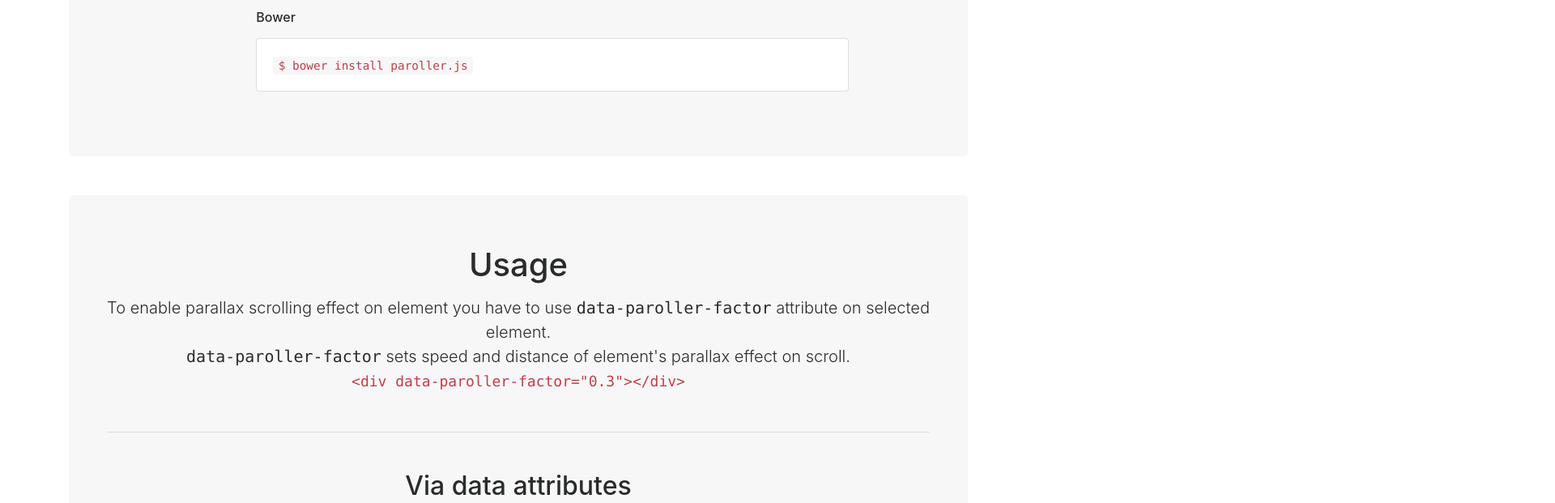
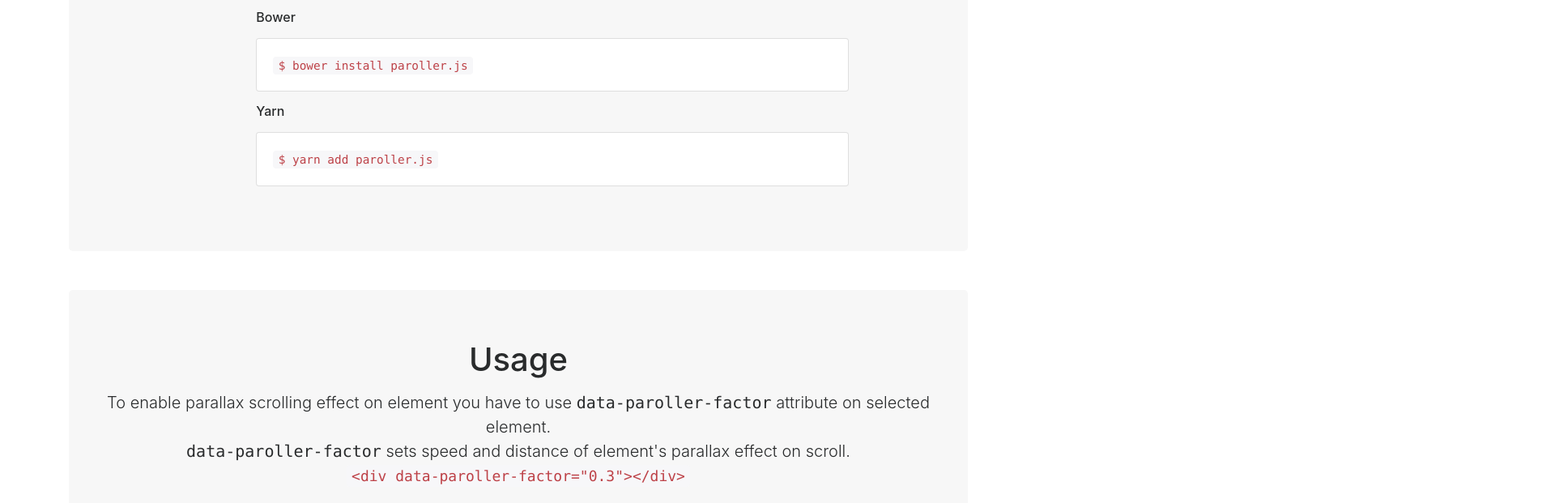
Before and after one commit to tgomilar/paroller.js, a website: page index.html in a window 1280 px wide. Shown: the part 1185-1806 px from the top of the page at 81% size, 1920 px wide, since content can reach past the window. Drawn offline with nearby package versions, Linux system fonts and the light colour scheme; a script that the page names is missing.

Commit message:
get paroller.js via Yarn

```diff
--- a/index.html
+++ b/index.html
@@ -110,6 +110,12 @@
                 <div class="card my-3">
                     <div class="card-block">
                         <code>$ bower install paroller.js</code>
+                    </div>
+                </div>
+                <h6>Yarn</h6>
+                <div class="card my-3">
+                    <div class="card-block">
+                        <code>$ yarn add paroller.js</code>
                     </div>
                 </div>
             </div>
```
Also changed, not shown: README.md.
